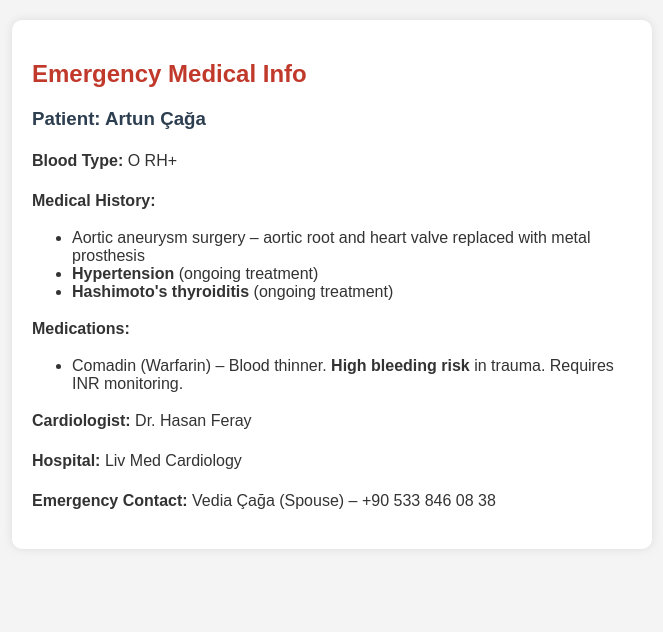
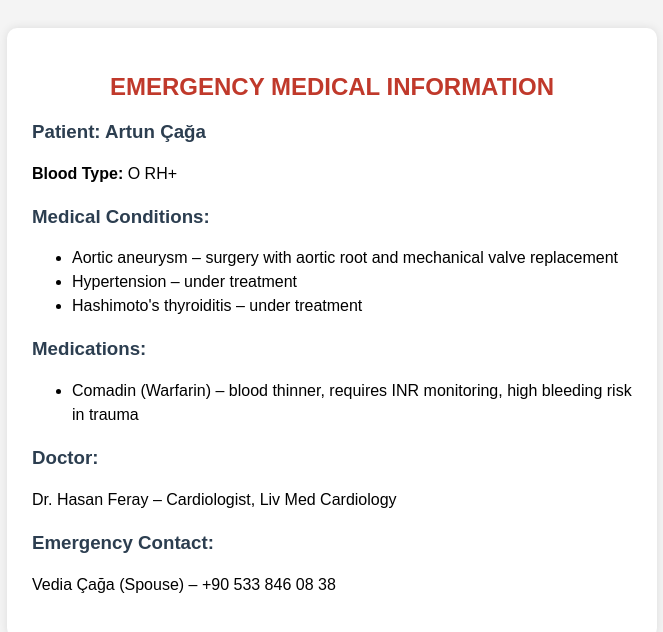
Before and after one commit to artuncaga/artuncaga-saglik-karti, a plain HTML site: page index.html in a window 1280 px wide. Shown: the whole page, without its empty margins (308-971 px from the left). Drawn offline with Linux system fonts and the light colour scheme.

Commit message:
Add files via upload

```diff
--- a/index.html
+++ b/index.html
@@ -3,33 +3,41 @@
 <html lang="en">
 <head>
     <meta charset="UTF-8">
-    <title>Artun Çağa - Sağlık Bilgileri</title>
+    <title>Artun Çağa - Emergency Medical Info</title>
     <style>
-        body { font-family: Arial, sans-serif; margin: 20px; background-color: #f4f4f4; color: #333; }
-        .container { background-color: white; padding: 20px; border-radius: 10px; max-width: 600px; margin: auto; box-shadow: 0 0 10px rgba(0,0,0,0.1); }
-        h2 { color: #c0392b; }
-        h3 { color: #2c3e50; }
-        p { line-height: 1.5; }
+        body { font-family: Arial, sans-serif; background: #f4f4f4; padding: 20px; }
+        .card {
+            max-width: 600px;
+            margin: auto;
+            background: white;
+            padding: 25px;
+            border-radius: 10px;
+            box-shadow: 0 0 10px rgba(0,0,0,0.1);
+        }
+        h2 { color: #c0392b; text-align: center; }
+        h3 { color: #2c3e50; margin-top: 20px; }
+        p, li { font-size: 16px; line-height: 1.5; }
     </style>
 </head>
 <body>
-    <div class="container">
-        <h2>Emergency Medical Info</h2>
+    <div class="card">
+        <h2>EMERGENCY MEDICAL INFORMATION</h2>
         <h3>Patient: Artun Çağa</h3>
         <p><strong>Blood Type:</strong> O RH+</p>
-        <p><strong>Medical History:</strong></p>
+        <h3>Medical Conditions:</h3>
         <ul>
-            <li>Aortic aneurysm surgery – aortic root and heart valve replaced with metal prosthesis</li>
-            <li><strong>Hypertension</strong> (ongoing treatment)</li>
-            <li><strong>Hashimoto's thyroiditis</strong> (ongoing treatment)</li>
+            <li>Aortic aneurysm – surgery with aortic root and mechanical valve replacement</li>
+            <li>Hypertension – under treatment</li>
+            <li>Hashimoto's thyroiditis – under treatment</li>
         </ul>
-        <p><strong>Medications:</strong></p>
+        <h3>Medications:</h3>
         <ul>
-            <li>Comadin (Warfarin) – Blood thinner. <strong>High bleeding risk</strong> in trauma. Requires INR monitoring.</li>
+            <li>Comadin (Warfarin) – blood thinner, requires INR monitoring, high bleeding risk in trauma</li>
         </ul>
-        <p><strong>Cardiologist:</strong> Dr. Hasan Feray</p>
-        <p><strong>Hospital:</strong> Liv Med Cardiology</p>
-        <p><strong>Emergency Contact:</strong> Vedia Çağa (Spouse) – +90 533 846 08 38</p>
+        <h3>Doctor:</h3>
+        <p>Dr. Hasan Feray – Cardiologist, Liv Med Cardiology</p>
+        <h3>Emergency Contact:</h3>
+        <p>Vedia Çağa (Spouse) – +90 533 846 08 38</p>
     </div>
 </body>
 </html>
```
